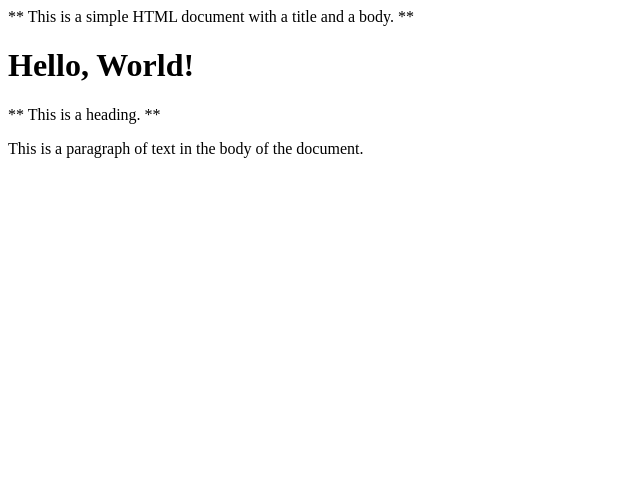
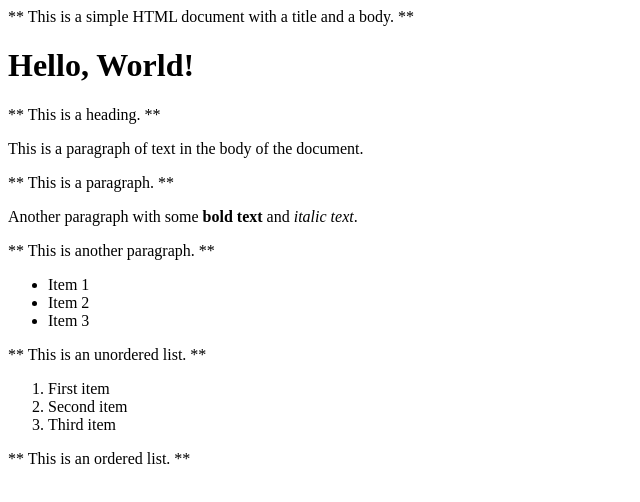
Before and after one commit to MohamedHussain-bit/git_test, a plain HTML site: page index.html in a window 1280 px wide. Shown: the whole page, without its empty margins (0-640 px from the left). Drawn offline with Linux system fonts and the light colour scheme.

Commit message:
add items

```diff
--- a/index.html
+++ b/index.html
@@ -10,5 +10,20 @@
     <h1>Hello, World!</h1>
     ** This is a heading. **
     <p>This is a paragraph of text in the body of the document.</p>
+    ** This is a paragraph. **
+    <p>Another paragraph with some <strong>bold text</strong> and <em>italic text</em>.</p>
+    ** This is another paragraph. **
+    <ul>
+        <li>Item 1</li>
+        <li>Item 2</li>
+        <li>Item 3</li>
+    </ul>
+    ** This is an unordered list. **
+    <ol>
+        <li>First item</li>
+        <li>Second item</li>
+        <li>Third item</li>
+    </ol>
+    ** This is an ordered list. **
 </body>
 </html>
```
